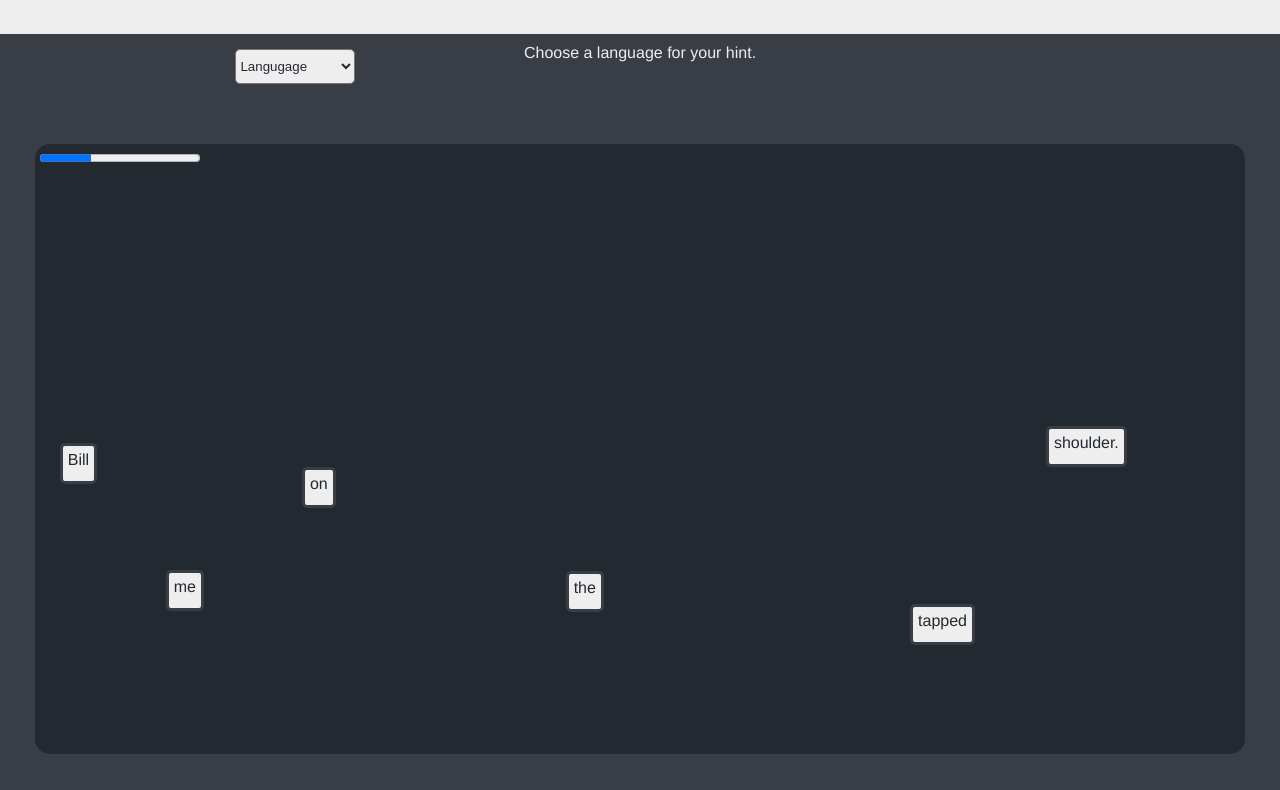
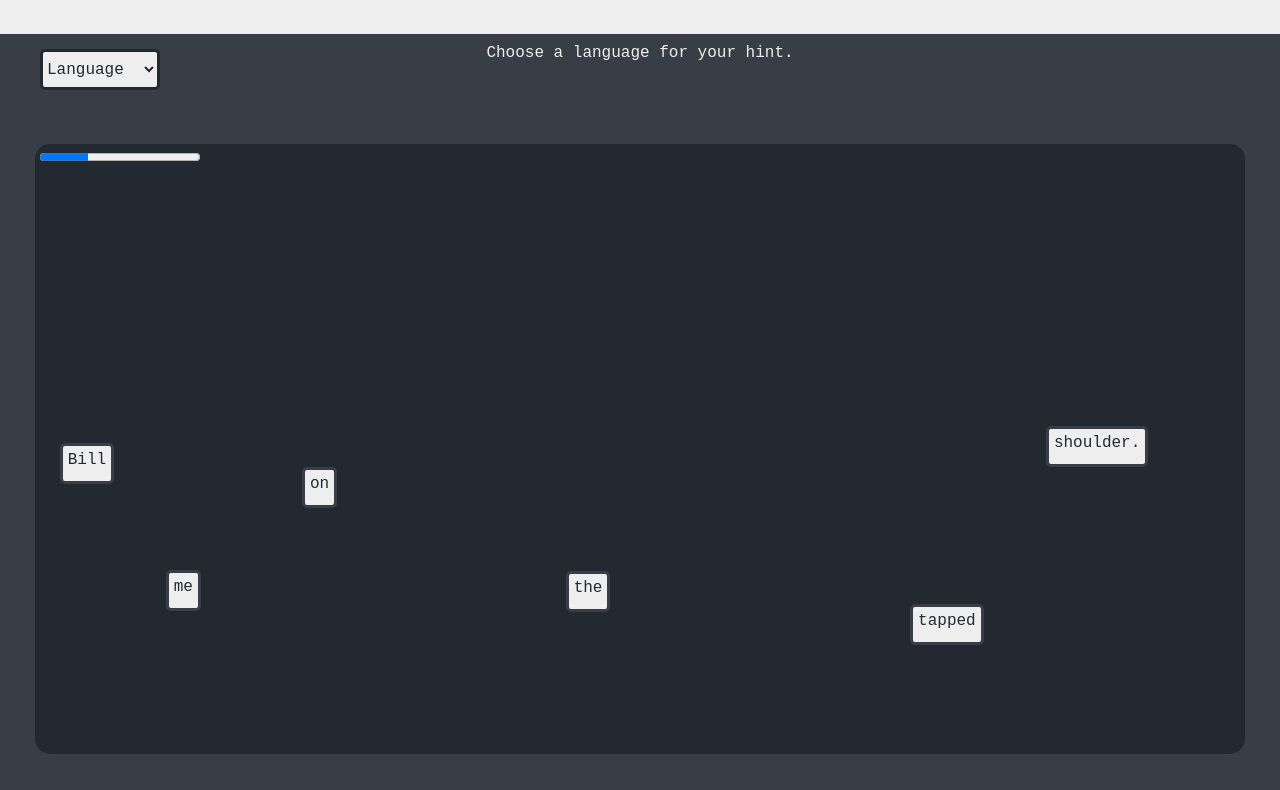
Before and after one commit to Shrewbitz/wright, a website built with webpack: page index.html in a window 1280 px wide. Shown: the part 103-893 px from the top of the page. Built offline with nearby package versions, Linux system fonts and the light colour scheme; files whose address does not match are found by name.

Commit message:
add sentence check

```diff
--- a/index.html
+++ b/index.html
@@ -12,17 +12,13 @@
     <div class="board-container">
         <div class="sentence-container">
             <select id="language">
-                <option value="Language">Langugage</option>
-                <!-- <option value="Language">Spanish</option>
-                <option value="Language">French</option>
-                <option value="Language">Chinese</option>
-                <option value="Language">Korean</option>
-                <option value="Language">Japanese</option> -->
+                <!-- <option value="">Langugage</option> -->
+                <!-- languages (change value to cause error) -->
             </select>
             <div id="translation">Choose a language for your hint.</div>
         </div>
-        <div class="game-container">
-            <progress id="file" value="32" max="100"> 32% </progress>
+        <div class="game-container" id="win">
+            <progress id="progress" value="2" max="10"> </progress>
             <section id="words">
                 <!-- WORDS  -->
             </section>
--- a/src/data/language.tsv
+++ b/src/data/language.tsv
@@ -1,4 +1,5 @@
 languageName	languageCode
+Language
 Afrikaans	af
 Irish	ga
 Albanian	sq
--- a/src/index.js
+++ b/src/index.js
@@ -9,35 +9,79 @@ import { setCORS } from "google-translate-api-browser";
 document.addEventListener("DOMContentLoaded", () => {
   let drag = dragElement
 
+  //changes hint language
   d3.tsv("/src/data/language.tsv").then((data) => {
     let z = (data.length);
-    // debugger
     for (let i = 0; i < z; i++) {
-      // debugger
-      // const lang = data[i];
       let option = document.createElement("option")
       option.innerHTML = data[i].languageName;
       option.value = data[i].languageCode
       document.getElementById("language").appendChild(option)
     }
-    console.log(z)
+    // console.log(z)
   });
 
 
+  let wordArr = []
+
+  // waits until promise returns sentence
+  let demo = () => {
+    //checks every half second to see if sentence is correct
+    let interval = setInterval(() => {
+      let section = document.getElementById("words");
+      let wordCollection = section.getElementsByTagName("div");
+      let count = 0
+      let lcheck = []
+      let hcheck = []
+      let length = wordCollection.length
+
+      for (let i = 0; i< length; i++) {
+        lcheck.push(wordCollection[i].offsetLeft)
+        hcheck.push(wordCollection[i].offsetTop)
+      }
+
+      for (let i = 1; i < lcheck.length; i++) {
+        let left =   (lcheck[i] - lcheck[i - 1]);
+        (( left < 300) && (left > 50)) ? count += 1 : count;
+        let height = (hcheck[i] - hcheck[i - 1]);
+        (( height < 100) && (height > -100)) ? count += 1 : count;
+      }
+
+      //makes progress bar fill up
+      let progress = document.getElementById("progress");
+      progress.max = (length - 1)*2
+      progress.value = count
+
+      //win condition
+      if (count === (length - 1)*2) {
+        clearInterval(interval)
+        console.log("you did it!!!!")
+        document.getElementById("win").style.borderColor = "#1ef325"
+        // setTimeout(() => {document.getElementById("win").addEventListener("click", location.reload());}, 1000);
+        setTimeout(() => {location.reload()}, 3000);
+      } else { ////////
+        // console.log("not yet")
+        // console.log(count)
+      }  //////////
+
+    }, 500)
+
+  }
+  setTimeout(demo, 1000);
 
 
-  d3.tsv("/src/data/sentences.tsv").then((data) => {
+  //picks a rando sentence
+ let startUp = d3.tsv("/src/data/sentences.tsv").then((data) => {
     let x = (data[Math.floor(Math.random() * 20000)].sentence);
     console.log(x);
 
+    //makes dropdown and also changes language of hint
 
-
-    //makes dropdown and also changes language of hint
-    document.getElementById("language").addEventListener('change',
-      (event) => {
-        let langugePicker = event.target.value;
-        const translate = setCORS("http://cors-anywhere.herokuapp.com/");
-        translate(x, { to: langugePicker })
+    let lang = localStorage.getItem('myLanguage')
+    if (lang && (lang != " ")) {
+      // debugger
+      const translate = setCORS("http://cors-anywhere.herokuapp.com/");
+        translate(x, { to: lang })
         .then(res => {
           document.getElementById("translation").innerHTML = (res.text)
           console.log(res.text)
@@ -45,14 +89,35 @@ document.addEventListener("DOMContentLoaded", () => {
         .catch(err => {
           console.error(err);
         });
+    }
+    //lets user change language
+    document.getElementById("language").addEventListener('change',
+      (event) => {
+        let langPicker = event.target.value;
+        //lets you change back to no hint
+        if (langPicker === ' ') {
+          document.getElementById("translation").innerHTML = ("Choose a language for your hint.")
+          localStorage.setItem('myLanguage', ` `);
+        } else {
+          localStorage.setItem('myLanguage', `${langPicker}`);
+          const translate = setCORS("http://cors-anywhere.herokuapp.com/");
+          translate(x, { to: langPicker })
+          .then(res => {
+            document.getElementById("translation").innerHTML = (res.text)
+            console.log(res.text)
+          })
+          .catch(err => {
+            console.error(err);
+          });
+        }
       }
     );
 
       // places words
-      let word_arr = x.split(" ")
-      for (let i = 0; i < word_arr.length; i++) {
+      wordArr = x.split(" ")
+      for (let i = 0; i < wordArr.length; i++) {
         let word = document.createElement("div")
-        word.innerHTML = word_arr[i];
+        word.innerHTML = wordArr[i];
         word.style.top=`${Math.random() * 520 }px`;
         word.style.left=`${Math.random() * 1050 + 10}px`;
         document.getElementById("words").appendChild(word)
--- a/src/scripts/words.js
+++ b/src/scripts/words.js
@@ -20,7 +20,13 @@
         pos3 = e.clientX;
         pos4 = e.clientY;
         ele.style.top = (ele.offsetTop - pos2) + "px";
+        if (ele.offsetTop > 540) {ele.style.top = "540px"}
+        if (ele.offsetTop < -26) {ele.style.top = "-26px"}
+        // debugger
         ele.style.left = (ele.offsetLeft - pos1) + "px";
+        // debugger
+        if (ele.offsetLeft + (ele.innerText.length * 12) > 1188) {ele.style.left = `${1188 - (ele.innerText.length * 12)}px`}
+        if (ele.offsetLeft < -3) {ele.style.left = "-3px"}
       }
 
       function closeDragElement() {
--- a/src/styles/index.scss
+++ b/src/styles/index.scss
@@ -1,11 +1,15 @@
 //Color Palette 110922
 //Color Palette 129865
+
+progress {
+    color: rgb(137, 204, 143);
+}
 
 body {
     display: flex;
     flex-direction: column;
     justify-content: center;
-    font-family: 'Franklin Gothic Medium', 'Arial Narrow', Arial, sans-serif;
+    font-family: 'Courier New', Courier, monospace;
     background-color: #eeeeee;
     margin: 0px;
 }
@@ -17,21 +21,28 @@ h1 {
 }
 
 select {
+    font-family: 'Courier New', Courier, monospace;
     position: absolute;
-    left: 18%;
+    left: 0px;
     font-weight: 500;
+    font-size: 16px;
     width: 120px;
-    height: 35px;
+    height: 41px;
     border-radius: 5px;
     margin: 5px;
     background-color: #eeeeee;
     color: #232931;
+    border: solid 3px #232931;
 }
 
 .sentence-container {
     height: 100px;
+    width: 1210px;
+    position: relative;
     display: flex;
+    justify-content: center;
     margin-top: 10px;
+
 }
 
 .board-container {
```
